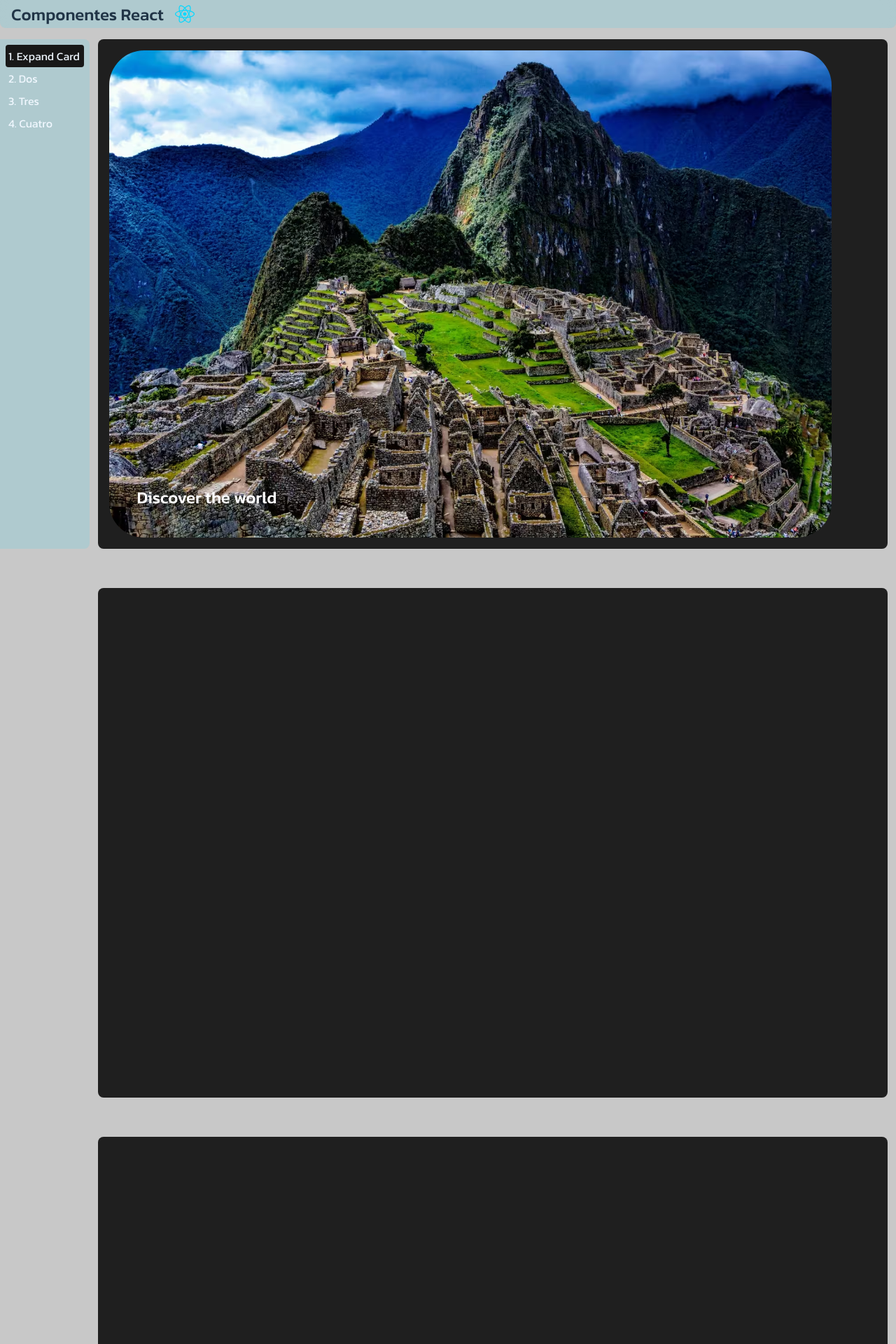
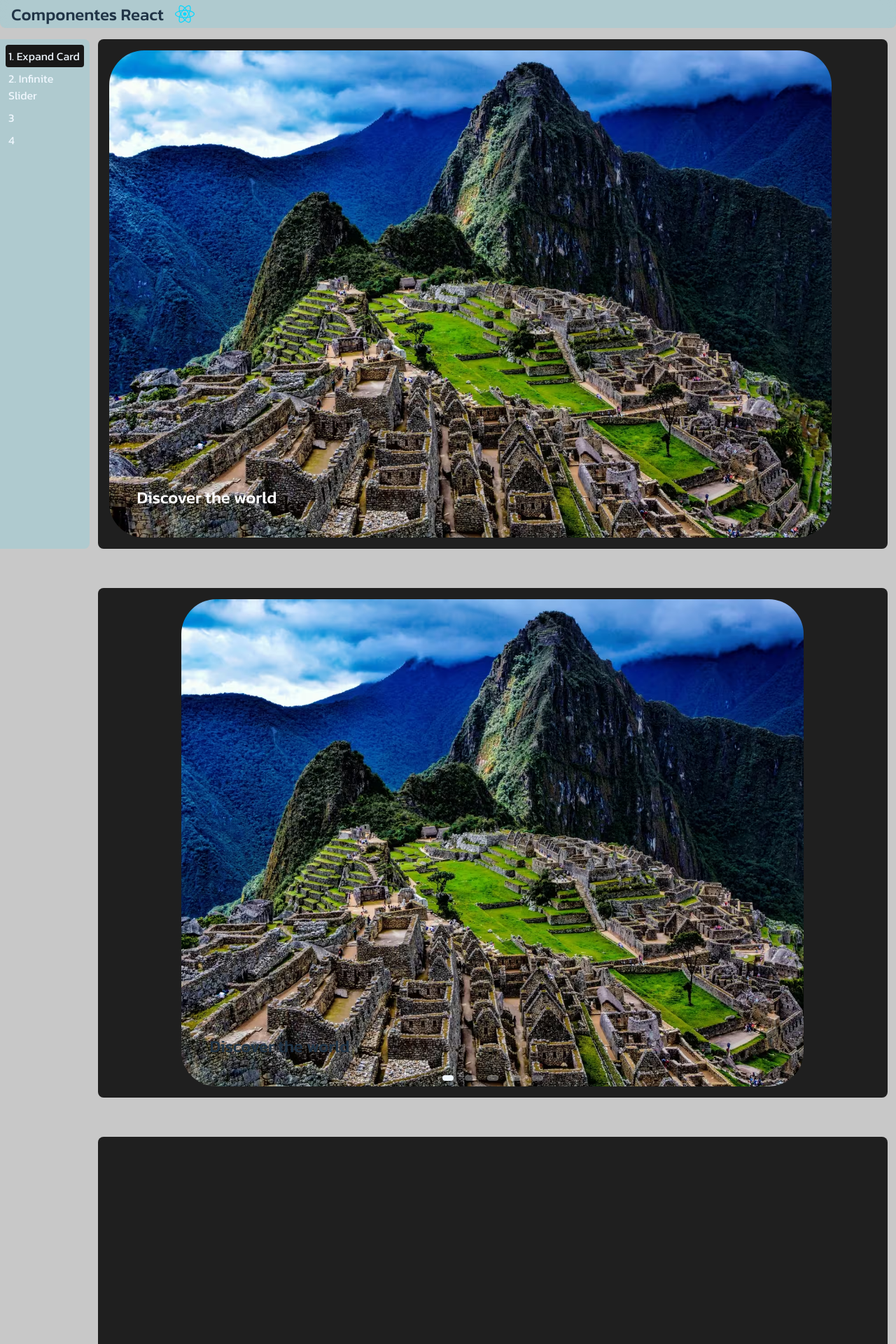
Before and after one commit to KristianC8/Utilities-React, a React (Vite) app: page / in a window 1280 px wide. Shown: the top 1920 px of the page at 70% size. Built offline with nearby package versions, Linux system fonts and the light colour scheme.

Commit message:
add infinite slider section

```diff
--- a/src/App.css
+++ b/src/App.css
@@ -30,6 +30,10 @@ main {
   padding: 1rem;
 }
 
+#section2 {
+  padding: 1rem 7rem;
+}
+
 @media (width <= 1000px) {
   main {
     grid-template-columns: 1fr;
--- a/src/App.tsx
+++ b/src/App.tsx
@@ -5,6 +5,9 @@ import { useIntObserver } from './hooks/useIntObserver'
 import { AsideMenu } from './components/MobileMenu'
 import { MobileMenuProvider } from './context/MobileMenuContext'
 import { ExpandCard } from './components/ExpandCard'
+import images from './mocks/images.json'
+import imagesSlider from './mocks/imagesSlider.json'
+import { SliderImages } from './components/SliderImages'
 
 function App() {
   const sectionsRef = useRef<(HTMLElement | null)[]>([])
@@ -22,20 +25,20 @@ function App() {
               id='section1'
               ref={(el) => (sectionsRef.current[0] = el)}
             >
-              <ExpandCard />
+              <ExpandCard images={images} />
             </section>
             <section
               className='section-utility'
               id='section2'
               ref={(el) => (sectionsRef.current[1] = el)}
-            ></section>
+            >
+              <SliderImages images={imagesSlider} />
+            </section>
             <section
               className='section-utility'
               id='section3'
               ref={(el) => (sectionsRef.current[2] = el)}
-            >
-              Tres
-            </section>
+            ></section>
             <section
               className='section-utility'
               id='section4'
--- a/src/components/MobileMenu.tsx
+++ b/src/components/MobileMenu.tsx
@@ -40,6 +40,24 @@ interface AsideMenuProps {
 // eslint-disable-next-line react/prop-types
 export const AsideMenu: React.FC<AsideMenuProps> = ({ activeSection }) => {
   const { isOpen, setIsOpen } = useMobileMenuCtx()
+  const listMenu = [
+    {
+      id: 1,
+      option: '1. Expand Card'
+    },
+    {
+      id: 2,
+      option: '2. Infinite Slider'
+    },
+    {
+      id: 3,
+      option: '3'
+    },
+    {
+      id: 4,
+      option: '4'
+    }
+  ]
   const handleClickLi = () => {
     setIsOpen(!isOpen)
   }
@@ -61,30 +79,15 @@ export const AsideMenu: React.FC<AsideMenuProps> = ({ activeSection }) => {
     <aside className={`aside-utilities ${isOpen ? 'isOpen' : ''}`}>
       <nav>
         <ul className='list-utilities'>
-          <li
-            onClick={handleClickLi}
-            className={`opt-utilities ${activeSection === 'section1' ? 'active' : ''}`}
-          >
-            <a href='#section1'>1. Expand Card</a>
-          </li>
-          <li
-            onClick={handleClickLi}
-            className={`opt-utilities ${activeSection === 'section2' ? 'active' : ''}`}
-          >
-            <a href='#section2'>2. Dos</a>
-          </li>
-          <li
-            onClick={handleClickLi}
-            className={`opt-utilities ${activeSection === 'section3' ? 'active' : ''}`}
-          >
-            <a href='#section3'>3. Tres</a>
-          </li>
-          <li
-            onClick={handleClickLi}
-            className={`opt-utilities ${activeSection === 'section4' ? 'active' : ''}`}
-          >
-            <a href='#section4'>4. Cuatro</a>
-          </li>
+          {listMenu.map((option) => (
+            <li
+              key={option.id}
+              onClick={handleClickLi}
+              className={`opt-utilities ${activeSection === `section${option.id}` ? 'active' : ''}`}
+            >
+              <a href={`#section${option.id}`}>{option.option}</a>
+            </li>
+          ))}
         </ul>
       </nav>
     </aside>
--- /dev/null
+++ b/src/components/SliderImages.css
@@ -0,0 +1,65 @@
+.slider-container {
+  position: relative;
+  height: 100%;
+  width: 100%;
+  margin: 0 auto;
+  overflow: hidden;
+  border-radius: 50px;
+}
+
+.slider-big {
+  height: 100%;
+  display: flex;
+  align-items: center;
+  justify-content: space-around;
+  /* gap: 1rem; */
+  overflow: hidden;
+  transform: translateX(0%);
+  transition: transform 0.3s ease-in;
+}
+
+.slider-panel {
+  border-radius: 50px;
+  position: relative;
+  background-size: cover;
+  background-position: center;
+  background-repeat: no-repeat;
+  height: 100%;
+  cursor: default;
+}
+
+.slider-panel h3 {
+  font-size: 24px;
+  position: absolute;
+  bottom: 40px;
+  left: 40px;
+  margin: 0;
+  opacity: 0;
+}
+
+.slider-panel.active h3 {
+  display: block;
+  opacity: 1;
+  transition: opacity 0.3s ease-in 0.4s;
+}
+
+.slider-buttons {
+  position: absolute;
+  display: flex;
+  gap: 1rem;
+  bottom: 0.5rem;
+  left: 50%;
+  transform: translate(-50%);
+}
+
+.slider-btn {
+  height: 0.5rem;
+  width: 1rem;
+  background-color: #ffffff50;
+  border-radius: 0.5rem;
+  cursor: pointer;
+}
+
+.slider-btn.active {
+  background-color: aliceblue;
+}
--- /dev/null
+++ b/src/components/SliderImages.tsx
@@ -0,0 +1,71 @@
+/* eslint-disable react/prop-types */
+import './SliderImages.css'
+import { useSlide } from '../hooks/useSlide'
+
+interface Images {
+  id: number
+  text: string
+  url: string
+}
+
+interface ImagesListProps {
+  images: Images[]
+}
+
+export const SliderImages: React.FC<ImagesListProps> = ({ images }) => {
+  const {
+    currentSlide,
+    sliderBig,
+    clonedImages,
+    handleMouseDown,
+    handleMouseMove,
+    handleMouseUp,
+    handleTouchStart,
+    handleTouchMove,
+    handleTouchEnd,
+    handleClickBtn,
+    handleTransitionEnd
+  } = useSlide(images)
+  const totalImages = clonedImages.length
+
+  return (
+    <div className='slider-container'>
+      <div
+        className='slider-big'
+        style={{
+          width: `calc(100% * ${totalImages})`
+        }}
+        ref={sliderBig}
+        onTransitionEnd={handleTransitionEnd}
+      >
+        {clonedImages.map((image, ind) => (
+          <div
+            key={ind}
+            onMouseDown={handleMouseDown}
+            onMouseMove={handleMouseMove}
+            onMouseUp={handleMouseUp}
+            onTouchStart={handleTouchStart}
+            onTouchMove={handleTouchMove}
+            onTouchEnd={handleTouchEnd}
+            className={`slider-panel ${currentSlide === 0 ? '' : currentSlide === clonedImages.length ? '' : currentSlide === image.id ? 'active' : ''}`}
+            style={{
+              backgroundImage: `url(${image.url})`,
+              width: `calc((100% / ${totalImages}) - 1rem)`
+            }}
+          >
+            <h3>{image.text}</h3>
+          </div>
+        ))}
+      </div>
+      <div className='slider-buttons'>
+        {images.map((image) => (
+          <div
+            key={image.id}
+            className={`slider-btn ${currentSlide === image.id ? 'active' : ''}`}
+            onClick={() => handleClickBtn(image.id)}
+          ></div>
+        ))}
+      </div>
+    </div>
+  )
+}
--- /dev/null
+++ b/src/hooks/useSlide.ts
@@ -0,0 +1,140 @@
+import { useState, useRef, useEffect } from 'react'
+
+interface Images {
+  id: number
+  text: string
+  url: string
+}
+
+export const useSlide = (images: Images[]) => {
+  const [currentSlide, setCurrentSlide] = useState<number>(1)
+  const [isTransitioning, setIsTransitioning] = useState<boolean>(false)
+  const sliderBig = useRef<HTMLDivElement>(null)
+  const isDraggingRef = useRef<boolean>(false)
+  const startXRef = useRef<number>(0)
+  const currentXRef = useRef<number>(0)
+
+  const clonedImages = [
+    images[images.length - 1], // Última imagen clonada al inicio
+    ...images,
+    images[0] // Primera imagen clonada al final
+  ]
+  const totalImages = clonedImages.length
+
+  //   const setSlideCurrent = (num: number) => {
+  //     setCurrentSlide(num)
+  //   }
+
+  const handleStart = (clientX: number) => {
+    startXRef.current = clientX
+    isDraggingRef.current = true
+  }
+
+  const handleMove = (clientX: number) => {
+    if (!isDraggingRef.current) return
+    currentXRef.current = clientX
+  }
+
+  const handleEnd = () => {
+    if (!isDraggingRef.current) return
+    const deltaX = startXRef.current - currentXRef.current
+
+    if (deltaX > 50 && currentXRef.current !== 0) {
+      //tranlate - <--
+      if (isTransitioning) return // No permitir clics durante la transición
+      setIsTransitioning(true)
+      setCurrentSlide((prev) => prev + 1)
+      //   setCurrentSlide((prev) => (prev + 1) % totalImages)
+    } else if (deltaX < -50) {
+      if (isTransitioning) return // No permitir clics durante la transición
+      setIsTransitioning(true)
+      //   setCurrentSlide((prev) => (prev === 0 ? totalImages - 1 : prev - 1))
+      setCurrentSlide((prev) => prev - 1)
+      //translate + -->
+    }
+    isDraggingRef.current = false
+    startXRef.current = 0
+    currentXRef.current = 0
+  }
+
+  const handleMouseDown = (e: React.MouseEvent<HTMLDivElement>) => {
+    handleStart(e.clientX)
+  }
+
+  const handleMouseMove = (e: React.MouseEvent<HTMLDivElement>) => {
+    handleMove(e.clientX)
+  }
+
+  const handleTouchStart = (e: React.TouchEvent<HTMLDivElement>) => {
+    handleStart(e.touches[0].clientX)
+  }
+
+  const handleTouchMove = (e: React.TouchEvent<HTMLDivElement>) => {
+    handleMove(e.touches[0].clientX)
+  }
+
+  const handleMouseUp = () => handleEnd()
+  const handleTouchEnd = () => handleEnd()
+
+  const handleTransitionEnd = () => {
+    // Detectar si se está en la primera o última imagen clonada
+    if (currentSlide === 0) {
+      // Desactivar la transición para saltar a la última imagen real
+      setIsTransitioning(false) // Evitar que se detecte la transición
+      setCurrentSlide(images.length) // Salta a la última imagen real sin transición
+    } else if (currentSlide === clonedImages.length - 1) {
+      // Desactivar la transición para saltar a la primera imagen real
+      setIsTransitioning(false) // Evitar que se detecte la transición
+      setCurrentSlide(1) // Salta a la primera imagen real sin transición
+    } else {
+      setIsTransitioning(false) // Finaliza la transición normal
+    }
+  }
+
+  const handleClickBtn = (id: number) => {
+    setCurrentSlide(id)
+  }
+
+  //   useEffect(() => {
+  //     const handleMouseUp = () => handleEnd()
+  //     const handleTouchEnd = () => handleEnd()
+
+  //     window.addEventListener('mouseup', handleMouseUp)
+  //     window.addEventListener('touchend', handleTouchEnd)
+
+  //     return () => {
+  //       window.removeEventListener('mouseup', handleMouseUp)
+  //       window.removeEventListener('touchend', handleTouchEnd)
+  //     }
+  //   }, [])
+
+  useEffect(() => {
+    if (sliderBig.current) {
+      if (isTransitioning) {
+        sliderBig.current.style.transition = 'transform 0.6s ease'
+      } else {
+        sliderBig.current.style.transition = 'all 0.3s ease-in-out'
+        sliderBig.current.style.transitionProperty = 'opacity, background-color' // Desactiva la transición si no está activa
+      }
+    }
+  }, [isTransitioning])
+
+  useEffect(() => {
+    if (sliderBig.current)
+      sliderBig.current.style.transform = `translateX(calc(((100% / ${totalImages}) * ${currentSlide}) * -1))`
+  }, [currentSlide])
+
+  return {
+    currentSlide,
+    sliderBig,
+    clonedImages,
+    handleMouseDown,
+    handleMouseMove,
+    handleMouseUp,
+    handleTouchStart,
+    handleTouchMove,
+    handleTouchEnd,
+    handleClickBtn,
+    handleTransitionEnd
+  }
+}
--- /dev/null
+++ b/src/mocks/images.json
@@ -0,0 +1,27 @@
+[
+  {
+    "id": 0,
+    "text": "Discover the world",
+    "url": "/img/Machu.avif"
+  },
+  {
+    "id": 1,
+    "text": "Forest",
+    "url": "/img/Forest.avif"
+  },
+  {
+    "id": 2,
+    "text": "Beach",
+    "url": "/img/Beach.avif"
+  },
+  {
+    "id": 3,
+    "text": "City",
+    "url": "/img/City.avif"
+  },
+  {
+    "id": 4,
+    "text": "Mountains",
+    "url": "/img/Mountains.avif"
+  }
+]
--- /dev/null
+++ b/src/mocks/imagesSlider.json
@@ -0,0 +1,27 @@
+[
+  {
+    "id": 1,
+    "text": "Discover the world",
+    "url": "/img/Machu.avif"
+  },
+  {
+    "id": 2,
+    "text": "Forest",
+    "url": "/img/Forest.avif"
+  },
+  {
+    "id": 3,
+    "text": "Beach",
+    "url": "/img/Beach.avif"
+  },
+  {
+    "id": 4,
+    "text": "City",
+    "url": "/img/City.avif"
+  },
+  {
+    "id": 5,
+    "text": "Mountains",
+    "url": "/img/Mountains.avif"
+  }
+]
```
Also changed, not shown: src/components/ExpandCard.tsx (+12 -39 lines).
